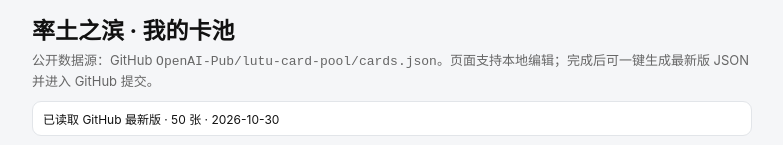
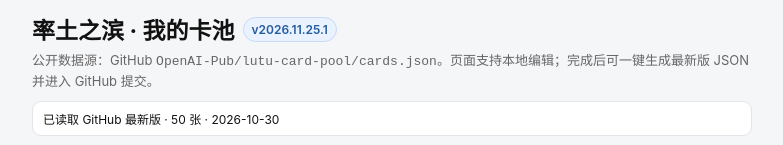
Before and after one commit to wangcanhao-cmd/OpenAI-Pub, a plain HTML site: page lutu-card-pool/index.html in a window 1280 px wide. Shown: the top 145 px of the page, without its empty margins (248-1031 px from the left). Drawn offline with Linux system fonts and the light colour scheme.

Commit message:
Show card pool version and harden Pages artifact deployment

```diff
--- a/lutu-card-pool/index.html
+++ b/lutu-card-pool/index.html
@@ -3,12 +3,14 @@
 <head>
 <meta charset="utf-8">
 <meta name="viewport" content="width=device-width,initial-scale=1,viewport-fit=cover">
-<title>率土之滨 · 我的卡池</title>
+<title>率土之滨 · 我的卡池 v2026.11.25.1</title>
 <style>
 *{box-sizing:border-box}
 body{margin:0;background:#f5f6f8;color:#111;font-family:-apple-system,BlinkMacSystemFont,"Segoe UI",sans-serif;padding:12px}
 .app{max-width:720px;margin:0 auto}
-h1{font-size:23px;margin:0 0 5px}
+h1{font-size:23px;margin:0}
+.title-row{display:flex;align-items:center;gap:8px;flex-wrap:wrap;margin-bottom:5px}
+.version{display:inline-block;font-size:12px;font-weight:600;color:#245c9e;background:#eaf2ff;border:1px solid #c7daf8;border-radius:999px;padding:4px 8px;white-space:nowrap}
 .sub{font-size:13px;color:#666;line-height:1.5;margin-bottom:10px}
 .status{font-size:12px;background:#fff;border:1px solid #e2e5e9;border-radius:9px;padding:8px 10px;margin-bottom:10px}
 .tools{display:grid;grid-template-columns:repeat(2,minmax(0,1fr));gap:7px;margin-bottom:10px}
@@ -38,7 +40,7 @@ button{min-height:40px;border:1px solid #d5d8dc;border-radius:9px;background:#ff
 </head>
 <body>
 <div class="app">
-<h1>率土之滨 · 我的卡池</h1>
+<div class="title-row"><h1>率土之滨 · 我的卡池</h1><span class="version" title="页面功能版本">v2026.11.25.1</span></div>
 <div class="sub">公开数据源：GitHub <code>OpenAI-Pub/lutu-card-pool/cards.json</code>。页面支持本地编辑；完成后可一键生成最新版 JSON 并进入 GitHub 提交。</div>
 <div class="status" id="status">正在读取 GitHub 最新卡池…</div>
 
```
Also changed, not shown: 1 other file.
